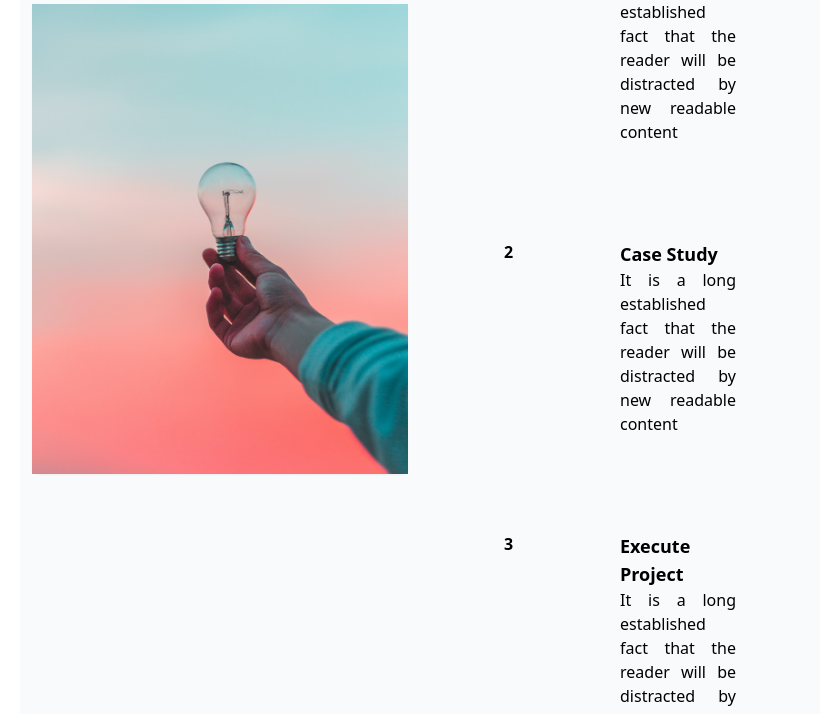
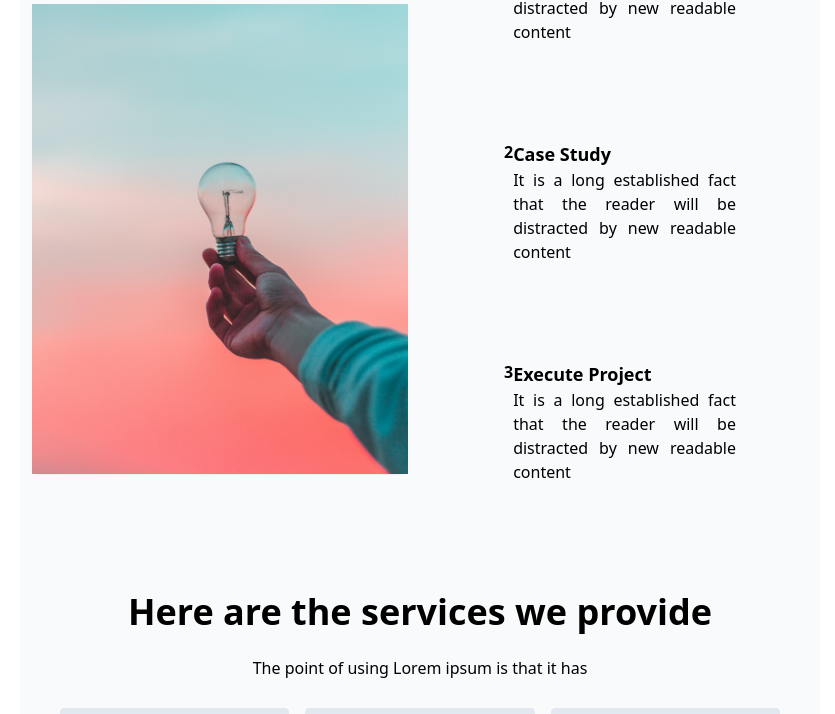
Before and after one commit to AshirMohab/tailwindPractical, a website built with Vite: page tailwindPrac/index.html in a window 1280 px wide. Shown: the part 208-922 px from the top of the page, without its empty margins (220-1055 px from the left). Built offline with nearby package versions, Linux system fonts and the light colour scheme.

Commit message:
feat: :sparkles: media queries have been added, the site is responsive

```diff
--- a/tailwindPrac/index.html
+++ b/tailwindPrac/index.html
@@ -8,7 +8,7 @@
   <body class="mx-60">
     <div
       id="Header"
-      class="flex flex-row gap-5 justify-end bg-slate-50 px-4 py-4"
+      class="md:flex md:flex-row md:gap-5 md:justify-end md:bg-slate-50 px-4 py-4 sm:justify-start sm:flex-col"
     >
       <div id="Home" class="hover:text-blue-500">
         <label> Home </label>
@@ -32,8 +32,11 @@
       </div>
     </div>
 
-    <div id="Home" class="grid grid-cols-2 grid-rows-1 gap-6 px-3 bg-slate-50">
-      <div id="TitlePic" class="flex flex-col font-bold text-4xl py-3 md:flex">
+    <div
+      id="Home"
+      class="md:grid md:grid-cols-2 md:grid-rows-1 gap-6 px-3 bg-slate-50 sm:grid sm:grid-cols-1 sm:grid-rows-1"
+    >
+      <div id="TitlePic" class="flex flex-col font-bold text-4xl py-3">
         <h2>Simplify your company solutions with our IT Solutions</h2>
         <div
           id="PicuteIdea"
@@ -48,7 +51,7 @@
         </div>
       </div>
       <div id="HowWeHelp" class="flex flex-col justify-end m-6 text-justify">
-        <div id="ReasonOne" class="p-12 grid grid-cols-2">
+        <div id="ReasonOne" class="p-12 grid grid-cols-2 sm:flex sm:flex-row">
           <div id="number1" class="flex flex-row">
             <h3 class="font-bold">1</h3>
           </div>
@@ -60,7 +63,7 @@
             </p>
           </div>
         </div>
-        <div id="ReasonTwo" class="p-12 grid grid-cols-2">
+        <div id="ReasonTwo" class="p-12 grid grid-cols-2 sm:flex sm:flex-row">
           <div id="number2" class="flex flex-row">
             <h3 class="font-bold">2</h3>
           </div>
@@ -72,7 +75,7 @@
             </p>
           </div>
         </div>
-        <div id="ReasonThree" class="p-12 grid grid-cols-2">
+        <div id="ReasonThree" class="p-12 grid grid-cols-2 sm:flex sm:flex-row">
           <div id="number3" class="flex flex-row">
             <h3 class="font-bold">3</h3>
           </div>
@@ -97,7 +100,7 @@
 
       <div
         id="ServiceGrid"
-        class="grid grid-cols-3 gap-4 grid-rows-2 m-4 justify-center"
+        class="md:grid md:grid-cols-3 gap-4 md:grid-rows-2 m-4 justify-center sm:grid sm:grid-cols-1"
       >
         <div class="flex flex-col border border-solid rounded p-2 bg-slate-200">
           <img src="./images/settings.png" alt="" width="50px" height="50px" />
```
